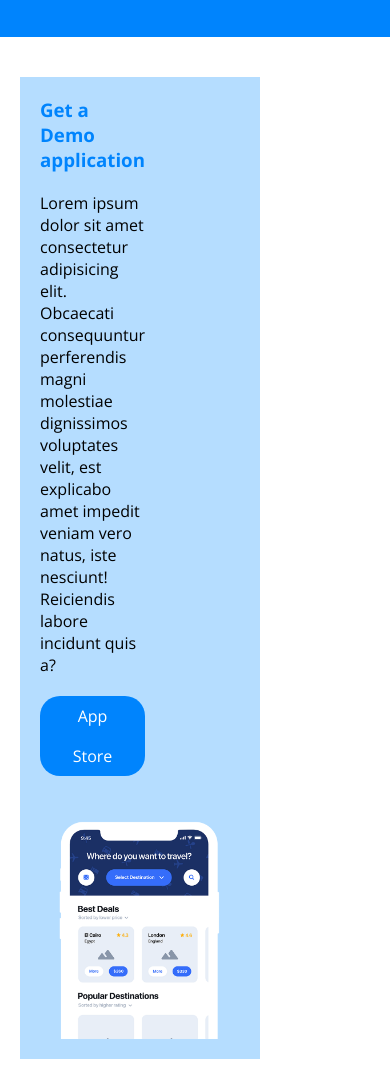
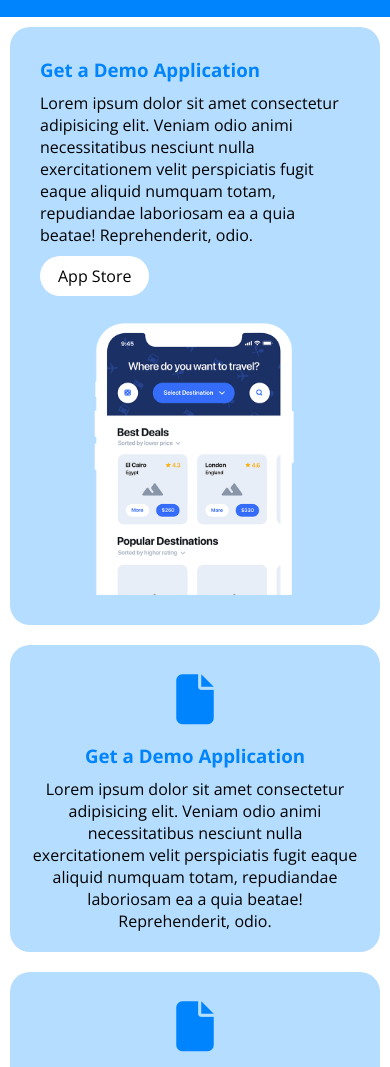
Before and after one commit to DeboraChiarelli/htmlcss-responsive-layout, a plain HTML site: page index.html in a window 390 px wide. Shown: the part 123-1190 px from the top of the page. Drawn offline with nearby package versions, Linux system fonts and the light colour scheme.

Commit message:
Add - cards section hero/ responsive Tablet&Mobile

```diff
--- a/css/style.css
+++ b/css/style.css
@@ -24,10 +24,6 @@ a {
     text-decoration: none;
     color: currentColor;
     display: inline-block;
-}
-
-figure > img {
-    display: block;
 }
 
 /* palette colori */
@@ -132,53 +128,62 @@ figure > img {
     padding: 10px;
 }
 
+/* Hamburger Nav-bar */
+
 .hamburger {
     color: #FFFFFF;
     display: none;
 }
 
-.row > [class^='col'] {
-    padding: 20px;
-}
-
-/*.hero [class^='col'] {
-    margin-top: 20px;
-    background-color: var(--light-blue);
-}*/
-
-.card {
-    background-color: var(--light-blue);
-}
-
-.hero {
-	padding: 20px 0;
-}
+/* cards */
 
 figure > img {
 	display: block;
 	width: 100%;
 }
 
-.phone-img {
-    width: 200px;
+.section-hero {
+    padding: 80px 0;
 }
 
-.button-app {
-    color: white;
-    line-height: 40px;
+.row > [class^='col'] {
+    padding: 10px;
+}
+
+.card {
+    background-color: var(--light-blue);
+    padding: 20px;
+    border-radius: 20px;
+    height: 100%;
+}
+
+.phone-img {
+    width: 250px;
+    margin: 0 auto;
+}
+
+.icons {
+    font-size: 50px;
+    color: var(--blue);
     text-align: center;
-    background-color: var(--blue);
-    border-radius: 20px;
-    padding: 0 18px;
+    margin-bottom: 10px;
 }
 
 .card-title {
-    color: var(--blue);
-    margin-bottom: 20px;
+    text-align: center;
 }
 
 .card-text {
-    margin-bottom: 20px;
+    text-align: center;
+}
+
+.card-title-color {
+    color: var(--blue);
+    margin-bottom: 10px;
+}
+
+.card-text-special {
+    margin-bottom: 10px;
 }
 
 
@@ -203,6 +208,7 @@ figure > img {
 
 /* Responsive */
 
+/* nav-bar */
 @media (max-width:770px) {
     .container {
         width: 100%;
@@ -230,3 +236,26 @@ figure > img {
         display: block;
     }
 }
+
+/* Cards*/
+@media (max-width:770px) {
+    .container {
+        width: 100%;
+    }
+
+    .figure > img {
+        display: inline;
+    }
+
+}
+
+@media (max-width:580px) {
+    .container {
+        width: 100%;
+    }
+
+    .hero .row {
+        flex-direction: column;
+    }
+
+}
--- a/index.html
+++ b/index.html
@@ -41,45 +41,76 @@
     <!-- main -->
     <main>
         <!--sezione servizi-->
-        <section class="hero">
-            <!--card con dentro due col-6-->
+        <section class="section hero">
+            <!-- cards -->
             <div class="container">
                 <div class="row">
                     <div class="col-8">
-                            <div class="card">
-                                <div class="row">
+                        <div class="card card-special">
+                            <!-- card special -->
+                            <div class="row row-card-special">
                                 <div class="col-6">
-                                        <div class="card-content">
-                                            <h3 class="card-title">Get a Demo application</h3>
-                                            <p class="card-text">Lorem ipsum dolor sit amet consectetur adipisicing elit. Obcaecati consequuntur perferendis magni molestiae dignissimos voluptates velit, est explicabo amet impedit veniam vero natus, iste nesciunt! Reiciendis labore incidunt quis a?</p>
-                                            <a href="#" class="button-app">App Store</a>
+                                   <h3 class="card-title-color card-title-special">Get a Demo Application</h3>
+                                   <p class="card-text-special">Lorem ipsum dolor sit amet consectetur adipisicing elit. Veniam odio animi necessitatibus nesciunt nulla exercitationem velit perspiciatis fugit eaque aliquid numquam totam, repudiandae laboriosam ea a quia beatae! Reprehenderit, odio.</p>
+                                   <a href="#" class="button">App Store</a>
                                 </div>
-                                    </div>
-                                    <div class="col-6 no-padding">
-                                        <figure class="phone-img">
-                                            <img src="./img/phone.png">
+                                <div class="col-6 card-image-padding">
+                                   <figure class="card-image">
+                                         <img src="./img/phone.png" class="phone-img" alt=""/>
                                    </figure>
                                 </div>
                             </div>
                         </div>
                     </div>
+
+
                     <div class="col-4">
                         <div class="card">
-
+                            <div class="icons">
+                                <i class="fa-solid fa-file"></i>
+                            </div>
+                            <h3 class="card-title-color card-title">Get a Demo Application</h3>
+                               <p class="card-text">Lorem ipsum dolor sit amet consectetur adipisicing elit. Veniam odio animi necessitatibus nesciunt nulla exercitationem velit perspiciatis fugit eaque aliquid numquam totam, repudiandae laboriosam ea a quia beatae! Reprehenderit, odio.</p>
                         </div>
                     </div>
+
                     <div class="col-4">
-                            <div class="card"></div>
+                        <div class="card">
+                            <div class="icons">
+                                <i class="fa-solid fa-file"></i>
                             </div>
+                            <h3 class="card-title card-title-color">Get a Demo Application</h3>
+                               <p class="card-text">Lorem ipsum dolor sit amet consectetur adipisicing elit. Veniam odio animi necessitatibus nesciunt nulla exercitationem velit perspiciatis fugit eaque aliquid numquam totam, repudiandae laboriosam ea a quia beatae! Reprehenderit, odio.</p>
+                        </div>
+                    </div>
+
                     <div class="col-4">
-                            <div class="card"></div>
+                        <div class="card">
+                            <div class="icons">
+                                <i class="fa-solid fa-file"></i>
                             </div>
+                            <h3 class="card-title card-title-color">Get a Demo Application</h3>
+                               <p class="card-text">Lorem ipsum dolor sit amet consectetur adipisicing elit. Veniam odio animi necessitatibus nesciunt nulla exercitationem velit perspiciatis fugit eaque aliquid numquam totam, repudiandae laboriosam ea a quia beatae! Reprehenderit, odio.</p>
+                        </div>
+                    </div>
+
                     <div class="col-4">
-                            <div class="card"></div>
+                        <div class="card">
+                            <div class="icons">
+                                <i class="fa-solid fa-file"></i>
+                            </div>
+                            <h3 class="card-title card-title-color">Get a Demo Application</h3>
+                               <p class="card-text">Lorem ipsum dolor sit amet consectetur adipisicing elit. Veniam odio animi necessitatibus nesciunt nulla exercitationem velit perspiciatis fugit eaque aliquid numquam totam, repudiandae laboriosam ea a quia beatae! Reprehenderit, odio.</p>
                         </div>
                     </div>
             </div>
         </section>
+        <!--strategic planning-->
+        <section class="section-planning">
+            <div class="container"
+        </section>
+
+
 
 
 
```
Lines whose indentation alone changed are shown as unchanged.
